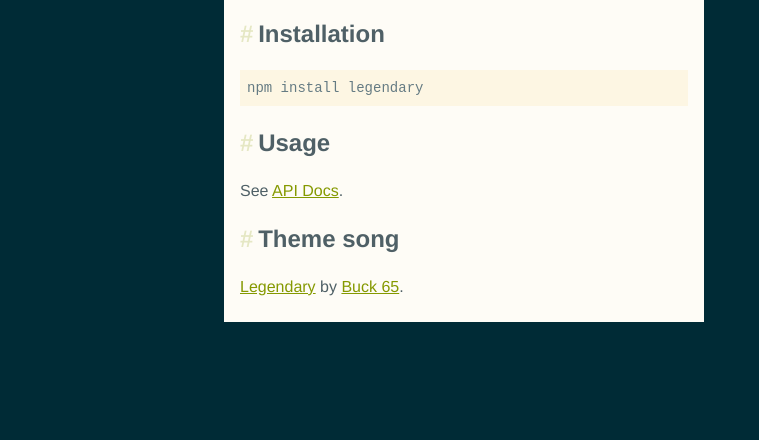
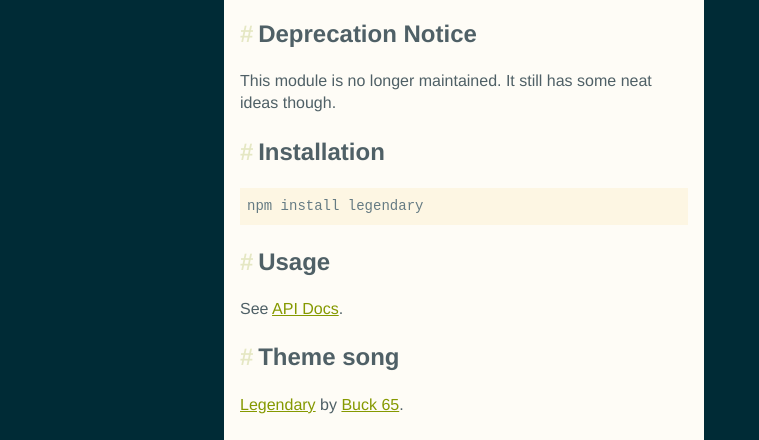
Before and after one commit to novemberborn/legendary, a plain HTML site: page index.html in a window 1280 px wide. Shown: the part 452-892 px from the top of the page, without its empty margins (0-759 px from the left). Before the commit the page ends 800 px from the top, so only its background shows below. Drawn offline with Linux system fonts and the light colour scheme.

Commit message:
Generated documentation for 8420f2dd20e2e3eaced51385fb6b0dc65b81a9fc

```diff
--- a/index.html
+++ b/index.html
@@ -27,6 +27,7 @@
         <div class="comments ">
           <div class="wrapper"><p><a href="http://promises-aplus.github.com/promises-spec"><img src="https://promises-aplus.github.com/promises-spec/assets/logo-small.png" alt="Promises/A+ logo" align="right"></a></p>
 <h1 id="legendary"><a href="#legendary" class="anchor"></a>Legendary</h1><p>Legendary is a <a href="http://promises-aplus.github.com/promises-spec">Promises/A+</a> compatible promise implementation. It combines promise subclassing with sugar inspired by <a href="https://github.com/cujojs/when">when.js</a>, <a href="https://github.com/kriskowal/q">Q</a> and <a href="https://github.com/caolan/async">async</a>.</p>
+<h2 id="deprecation-notice"><a href="#deprecation-notice" class="anchor"></a>Deprecation Notice</h2><p>This module is no longer maintained. It still has some neat ideas though.</p>
 <h2 id="installation"><a href="#installation" class="anchor"></a>Installation</h2><pre><code class="lang-js">npm install legendary
 </code></pre>
 <h2 id="usage"><a href="#usage" class="anchor"></a>Usage</h2><p>See <a href="http://novemberborn.github.io/legendary/lib/main.js.html">API Docs</a>.</p>
--- a/toc.js
+++ b/toc.js
@@ -10,6 +10,11 @@
       "level": 1,
       "slug": "legendary",
       "title": "Legendary"
+    },
+    {
+      "level": 2,
+      "slug": "deprecation-notice",
+      "title": "Deprecation Notice"
     },
     {
       "level": 2,
```
